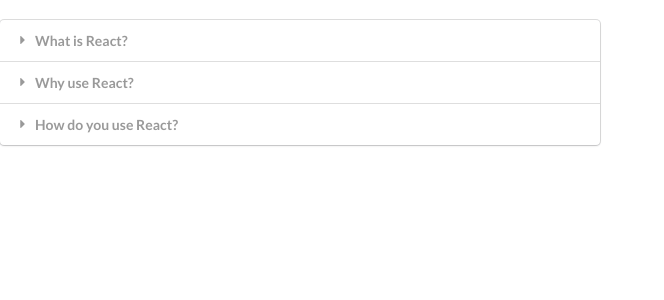
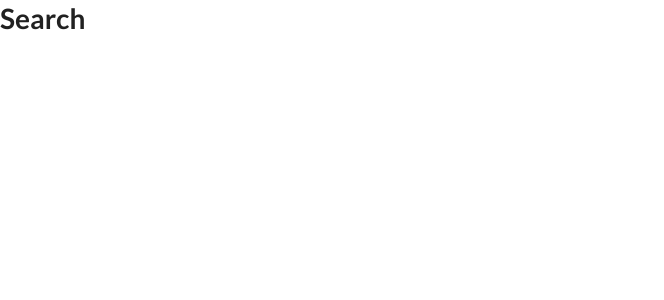
Before and after one commit to ashikpanchangam/widgets-react-hooks, a React (Create React App) app: page / in a window 1280 px wide. Shown: the top 300 px of the page, without its empty margins (0-664 px from the left). Built offline with nearby package versions, Linux system fonts and the light colour scheme.

Commit message:
Adding Search component

```diff
--- a/src/App.js
+++ b/src/App.js
@@ -1,5 +1,7 @@
 import React from 'react';
 import Accordion from './components/Accordion';
+import Search from './components/Search';
+
 
 const items = [
     {
@@ -18,7 +20,6 @@
 
 export default () => {
     return <div>
-        <br />
-        <Accordion items={items}></Accordion>
+        <Search></Search>
     </div>;
 }
--- /dev/null
+++ b/src/components/Search.js
@@ -0,0 +1,9 @@
+import React from 'react'
+
+const Search = () => {
+    return <h1>
+        Search
+    </h1>
+}
+
+export default Search;
```
